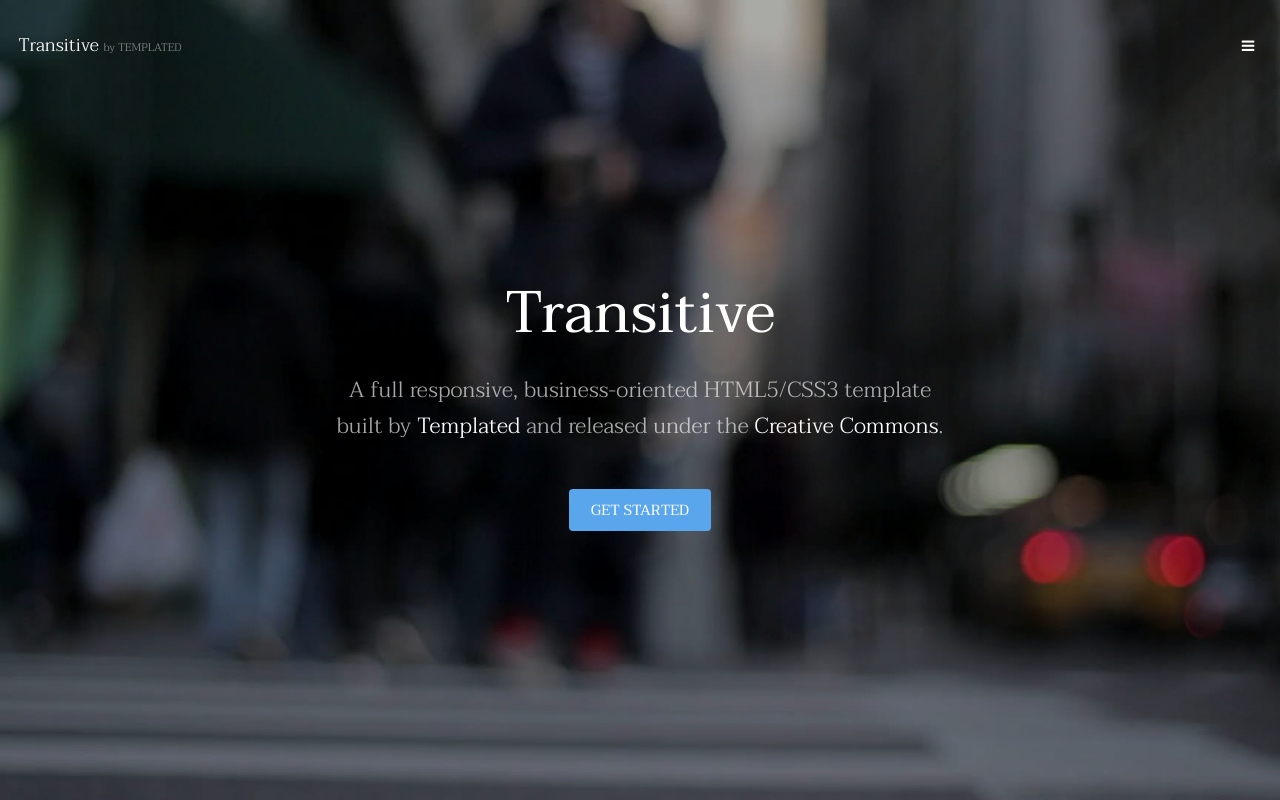
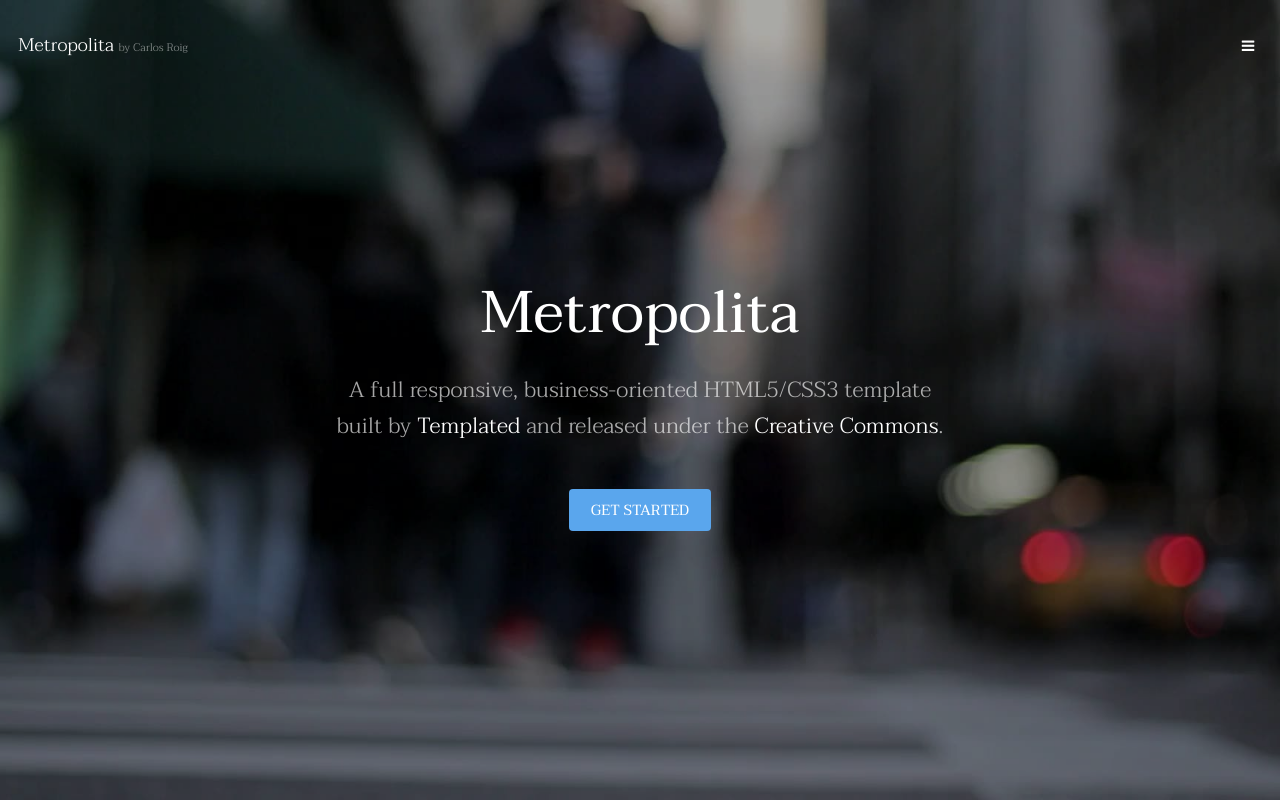
Before and after one commit to Croig95/04_REP_METROPOLITA, a plain HTML site: page index.html in a window 1280 px wide. Shown: the top 800 px of the page. Drawn offline with Linux system fonts and the light colour scheme.

Commit message:
cambios en la portada por CARLOS

```diff
--- a/index.html
+++ b/index.html
@@ -6,7 +6,7 @@
 -->
 <html>
 	<head>
-		<title>Transitive by TEMPLATED</title>
+		<title>Metropolita by Carlos Roig</title>
 		<meta charset="utf-8" />
 		<meta name="viewport" content="width=device-width, initial-scale=1" />
 		<link rel="stylesheet" href="assets/css/main.css" />
@@ -15,7 +15,7 @@
 
 		<!-- Header -->
 			<header id="header" class="alt">
-				<div class="logo"><a href="index.html">Transitive <span>by TEMPLATED</span></a></div>
+				<div class="logo"><a href="index.html">Metropolita <span>by Carlos Roig</span></a></div>
 				<a href="#menu" class="toggle"><span>Menu</span></a>
 			</header>
 
@@ -36,7 +36,7 @@
 		-->
 			<section id="banner" data-video="images/banner">
 				<div class="inner">
-					<h1>Transitive</h1>
+					<h1>Metropolita</h1>
 					<p>A full responsive, business-oriented HTML5/CSS3 template<br />
 					built by <a href="https://templated.co/">Templated</a> and released under the <a href="https://templated.co/license">Creative Commons</a>.</p>
 					<a href="#one" class="button special scrolly">Get Started</a>
```
